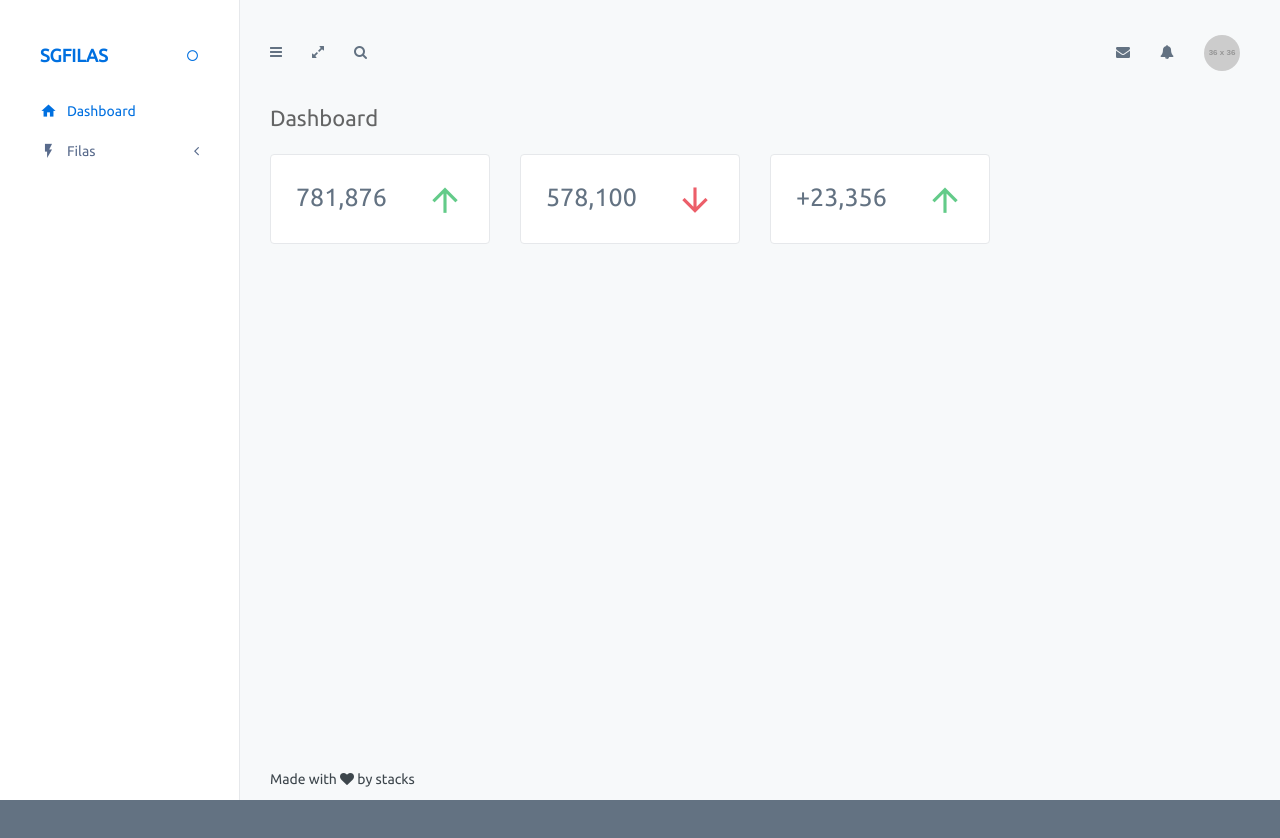
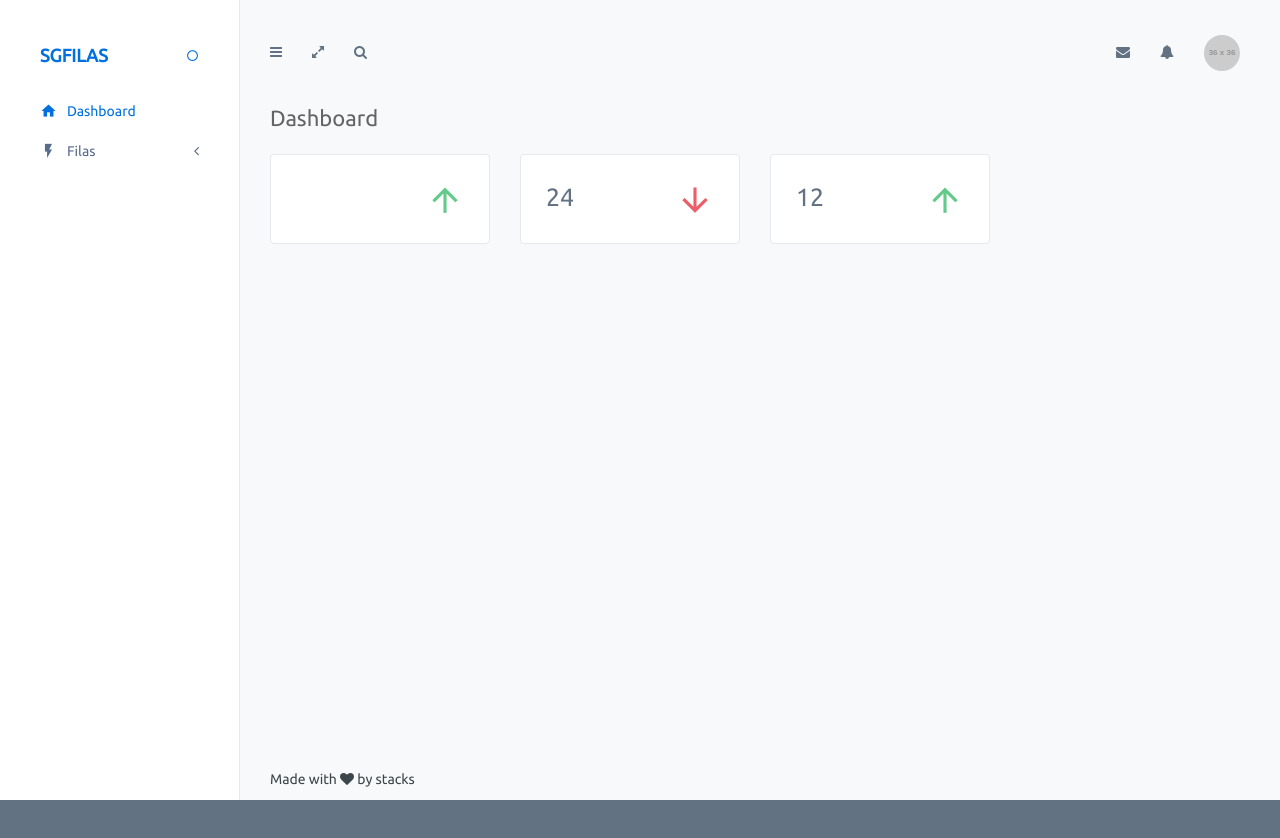
Before and after one commit to enobete/enobete.github.io, a plain HTML site: page index.html in a window 1280 px wide. Drawn offline with Linux system fonts and the light colour scheme; no server answers; placeholder pictures from the web are drawn by us; files whose address does not match are found by name.

Commit message:
Adicionar related

```diff
--- a/index.html
+++ b/index.html
@@ -164,7 +164,7 @@
                                 <div class="panel panel-white stats-widget">
                                     <div class="panel-body">
                                         <div class="pull-left">
-                                            <span class="stats-number" id="fila_passaportes">781,876</span>
+                                            <span class="stats-number" id="fila_passaportes"></span>
                                             <p class="stats-info" id="pass"></p>
                                         </div>
                                         <div class="pull-right">
@@ -177,7 +177,7 @@
                                 <div class="panel panel-white stats-widget">
                                     <div class="panel-body">
                                         <div class="pull-left">
-                                            <span class="stats-number">578,100</span>
+                                            <span class="stats-number">24</span>
                                             <p class="stats-info" id="dir"></p>
                                         </div>
                                         <div class="pull-right">
@@ -190,7 +190,7 @@
                                 <div class="panel panel-white stats-widget">
                                     <div class="panel-body">
                                         <div class="pull-left">
-                                            <span class="stats-number">+23,356</span>
+                                            <span class="stats-number">12</span>
                                             <p class="stats-info" id="visto"></p>
                                         </div>
                                         <div class="pull-right">
```
